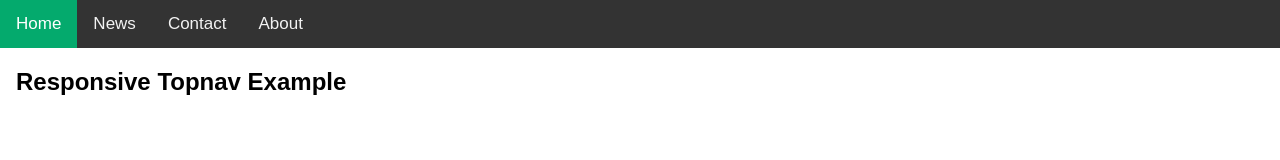
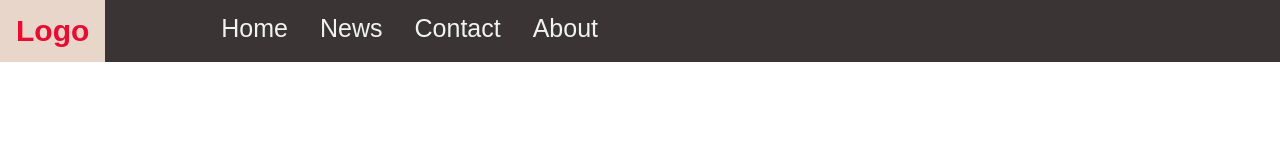
Before and after one commit to Sabinapraja15/Sabina1, a plain HTML site: page index.html in a window 1280 px wide. Drawn offline with Linux system fonts and the light colour scheme.

Commit message:
index added

```diff
--- a/index.html
+++ b/index.html
@@ -9,6 +9,7 @@
 </head>
 <body>
     <div class="topnav" id="myTopnav">
+      <div class="logo"><a href="#logo">Logo </a></div>
         <a href="#home">Home</a>
         <a href="#News">News</a>
         <a href="#contact">Contact</a>
@@ -16,9 +17,6 @@
           <a href="javascript:void(0);"class="icon" onclick="myFunction()">
             <i class="fa fa-bars"></i>
         </a>
-    </div>
-    <div style="padding-left: 16px;">
-        <h2>Responsive Topnav Example</h2>
     </div>
     <script>
         function myFunction() {
--- a/style.css
+++ b/style.css
@@ -4,7 +4,7 @@ body{
 }
 .topnav{
     overflow: hidden;
-    background-color: #333;
+    background-color: #3a3434;
 }
 .topnav a{
     float:left ;
@@ -13,14 +13,16 @@ body{
     text-align: center;
     padding: 14px 16px;
     text-decoration: none;
-    font-size: 17px;
+    font-size: 25px;
 }
 .topnav a:hover{
-    background-color: #04aa6d;
-    color: white;
+    background-color:rgb(233, 214, 203);
+    color:rgb(231, 12, 48);
+    font-size: 30px;
+    font-weight: bold;
 }
 .topnav .icon{
-    display: none;
+    display: none;s
 }
 @media screen and (max-width:600px){
     .topnav a:not(:first-child) {display: none;}
@@ -42,3 +44,7 @@ body{
       text-align: left;
     }
   }
+  .logo a{
+  margin-right: 100px;
+    font-weight:bold ;
+  }
```
